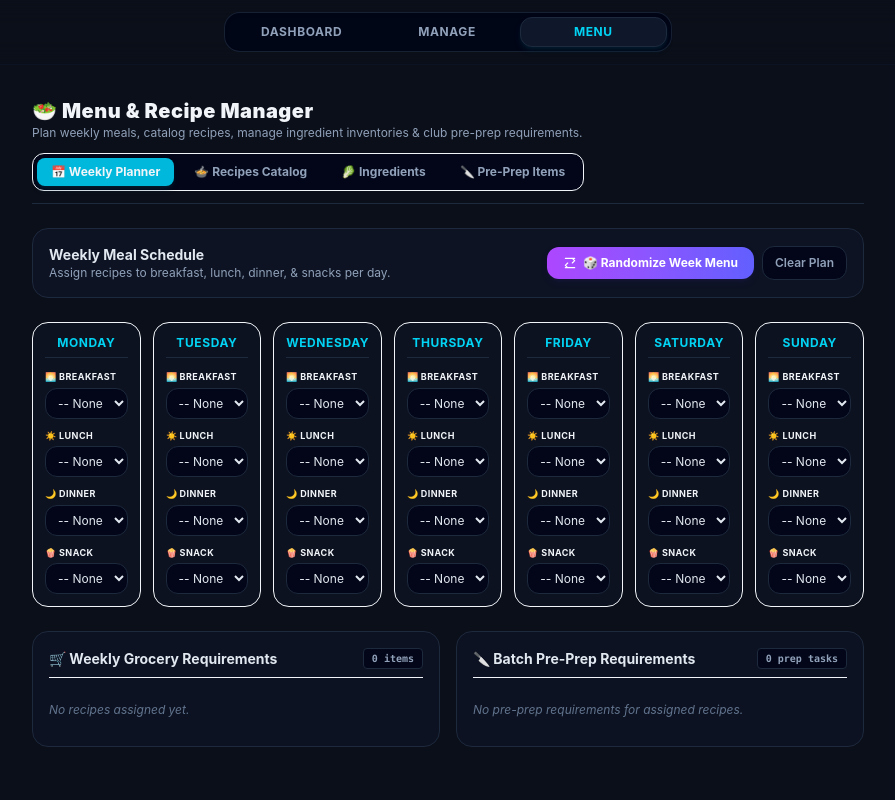
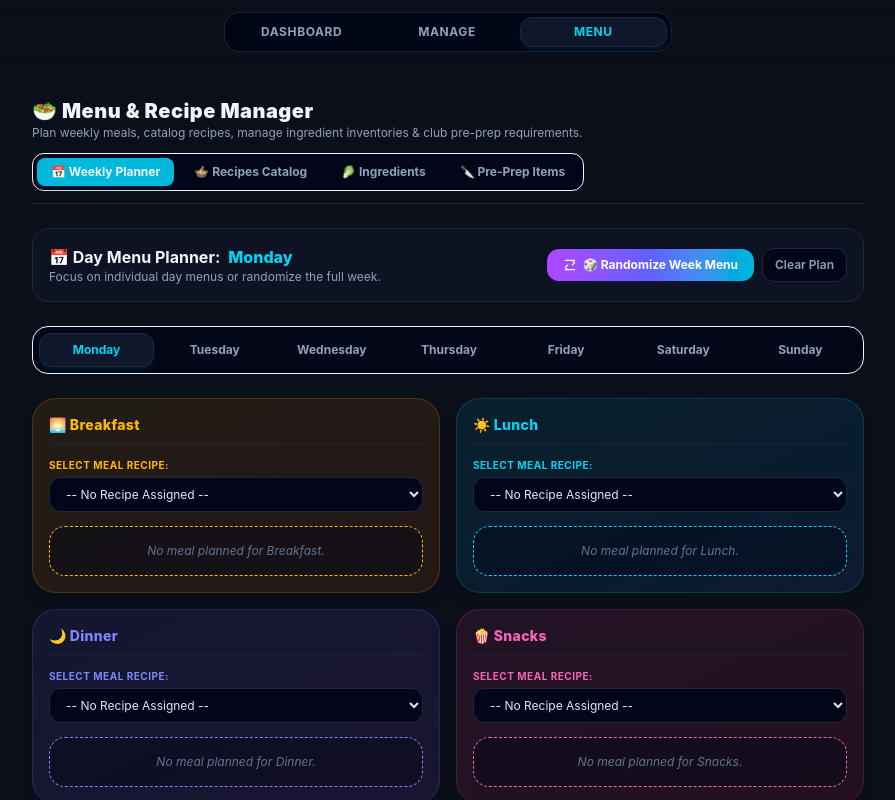
Before and after one commit to projg13/to-live, a React (Vite) app: page / in a window 1280 px wide. Both pictures are taken after a click on the button "MENU". Shown: the top 800 px of the page, without its empty margins (192-1087 px from the left). Built offline with nearby package versions, Linux system fonts and the light colour scheme.

Commit message:
style: redesign Menu planner into focused single-day panel with top day selector tabs

```diff
--- a/src/components/MenuPanel.tsx
+++ b/src/components/MenuPanel.tsx
@@ -87,6 +87,17 @@ export default function MenuPanel() {
 function WeeklyPlannerView() {
   const { weekPlan, recipes, ingredients, prePrepItems, setSlotRecipe, randomizeWeekPlan, clearWeekPlan } =
     useMenuStore()
+  const [selectedDayIndex, setSelectedDayIndex] = useState<number>(0) // Default: Monday (0)
+
+  const DAY_NAMES = ['Monday', 'Tuesday', 'Wednesday', 'Thursday', 'Friday', 'Saturday', 'Sunday']
+  const selectedDayPlan = weekPlan[selectedDayIndex] || {
+    dayIndex: selectedDayIndex,
+    dayName: DAY_NAMES[selectedDayIndex],
+    breakfast: {},
+    lunch: {},
+    dinner: {},
+    snack: {},
+  }
 
   // Calculate aggregated Grocery / Raw Ingredients requirement for the week
   const getAggregatedIngredients = () => {
@@ -133,16 +144,18 @@ function WeeklyPlannerView() {
 
   return (
     <div className="space-y-6 animate-in fade-in duration-200">
-      {/* Control Actions */}
+      {/* Top Header & Actions */}
       <div className="flex flex-wrap items-center justify-between gap-3 bg-slate-900/60 p-4 border border-slate-800 rounded-2xl">
         <div>
-          <h3 className="text-sm font-bold text-slate-200">Weekly Meal Schedule</h3>
-          <p className="text-xs text-slate-400">Assign recipes to breakfast, lunch, dinner, & snacks per day.</p>
+          <h3 className="text-base font-bold text-slate-100 flex items-center gap-2">
+            📅 Day Menu Planner: <span className="text-cyan-400 font-extrabold">{DAY_NAMES[selectedDayIndex]}</span>
+          </h3>
+          <p className="text-xs text-slate-400">Focus on individual day menus or randomize the full week.</p>
         </div>
         <div className="flex items-center gap-2">
           <button
             onClick={() => randomizeWeekPlan()}
-            className="flex items-center gap-1.5 px-4 py-2 rounded-xl text-xs font-bold bg-gradient-to-r from-purple-500 to-indigo-500 hover:from-purple-600 hover:to-indigo-600 text-white shadow-md shadow-indigo-950/40 transition-all active:scale-95 cursor-pointer"
+            className="flex items-center gap-1.5 px-4 py-2 rounded-xl text-xs font-bold bg-gradient-to-r from-purple-500 via-indigo-500 to-cyan-500 hover:from-purple-600 hover:to-cyan-600 text-white shadow-md shadow-indigo-950/40 transition-all active:scale-95 cursor-pointer"
           >
             <ShuffleIcon /> 🎲 Randomize Week Menu
           </button>
@@ -155,56 +168,140 @@ function WeeklyPlannerView() {
         </div>
       </div>
 
-      {/* 7-Day Matrix */}
-      <div className="grid grid-cols-1 md:grid-cols-2 lg:grid-cols-7 gap-3">
-        {Object.values(weekPlan).map((dayPlan) => (
-          <div
-            key={dayPlan.dayIndex}
-            className="bg-slate-900/40 border border-slate-850 p-3 rounded-2xl space-y-3 flex flex-col justify-between"
+      {/* Sleek Day Selector Tab Bar */}
+      <div className="flex items-center justify-between bg-slate-950/80 p-1.5 rounded-2xl border border-slate-850 overflow-x-auto gap-1">
+        {DAY_NAMES.map((dayName, idx) => {
+          const isSelected = selectedDayIndex === idx
+          // Check if day has any assigned recipe
+          const dPlan = weekPlan[idx]
+          const hasAssigned = dPlan && (dPlan.breakfast?.recipeId || dPlan.lunch?.recipeId || dPlan.dinner?.recipeId || dPlan.snack?.recipeId)
+
+          return (
+            <button
+              key={idx}
+              onClick={() => setSelectedDayIndex(idx)}
+              className={`flex-1 min-w-[95px] py-2 px-3 rounded-xl text-xs font-bold transition-all cursor-pointer text-center relative active:scale-95 ${
+                isSelected
+                  ? 'bg-slate-900 text-cyan-400 border border-slate-800 shadow-md shadow-cyan-950/40'
+                  : 'text-slate-400 hover:text-slate-200 hover:bg-slate-900/40'
+              }`}
             >
-            <div className="border-b border-slate-800 pb-1.5">
-              <h4 className="font-bold text-cyan-400 text-xs tracking-wider uppercase text-center">
-                {dayPlan.dayName}
-              </h4>
+              <span>{dayName}</span>
+              {hasAssigned && (
+                <span className="w-1.5 h-1.5 rounded-full bg-cyan-400 absolute top-1.5 right-2" title="Meals Planned" />
+              )}
+            </button>
+          )
+        })}
       </div>
 
-            <div className="space-y-2.5 flex-1">
-              {(['breakfast', 'lunch', 'dinner', 'snack'] as MealGroup[]).map((mealGroup) => {
-                const slot = dayPlan[mealGroup]
-                const groupRecipes = recipes.filter((r) => r.mealGroup === mealGroup)
+      {/* Focused Single-Day Meal Cards Panel */}
+      <div className="grid grid-cols-1 md:grid-cols-2 gap-4">
+        {(
+          [
+            { key: 'breakfast', title: '🌅 Breakfast', color: 'from-amber-500/10 to-orange-500/10 border-amber-500/20 text-amber-400' },
+            { key: 'lunch', title: '☀️ Lunch', color: 'from-cyan-500/10 to-blue-500/10 border-cyan-500/20 text-cyan-400' },
+            { key: 'dinner', title: '🌙 Dinner', color: 'from-indigo-500/10 to-purple-500/10 border-indigo-500/20 text-indigo-400' },
+            { key: 'snack', title: '🍿 Snacks', color: 'from-pink-500/10 to-rose-500/10 border-pink-500/20 text-pink-400' },
+          ] as const
+        ).map((slotInfo) => {
+          const slot = selectedDayPlan[slotInfo.key]
+          const selectedRecipe = recipes.find((r) => r.id === slot?.recipeId)
+          const groupRecipes = recipes.filter((r) => r.mealGroup === slotInfo.key)
 
           return (
-                  <div key={mealGroup} className="space-y-1">
-                    <label className="text-[9px] font-bold uppercase tracking-wider text-slate-450 block">
-                      {mealGroup === 'breakfast' && '🌅 Breakfast'}
-                      {mealGroup === 'lunch' && '☀️ Lunch'}
-                      {mealGroup === 'dinner' && '🌙 Dinner'}
-                      {mealGroup === 'snack' && '🍿 Snack'}
+            <div
+              key={slotInfo.key}
+              className={`bg-gradient-to-br ${slotInfo.color} border p-4 rounded-3xl space-y-3.5 shadow-lg flex flex-col justify-between`}
+            >
+              <div className="flex items-center justify-between border-b border-slate-800/80 pb-2">
+                <h4 className={`text-sm font-extrabold tracking-wide ${slotInfo.color.split(' ').pop()}`}>
+                  {slotInfo.title}
+                </h4>
+                {selectedRecipe?.prepTimeMinutes && (
+                  <span className="text-[10px] font-mono px-2 py-0.5 rounded bg-slate-950/80 border border-slate-800 text-slate-300">
+                    ⏱️ {selectedRecipe.prepTimeMinutes} mins prep
+                  </span>
+                )}
+              </div>
+
+              {/* Recipe Selector */}
+              <div className="space-y-1">
+                <label className="text-[10px] font-bold uppercase tracking-wider text-slate-450 block">
+                  Select Meal Recipe:
                 </label>
-
                 <select
                   value={slot?.recipeId ?? ''}
-                      onChange={(e) => setSlotRecipe(dayPlan.dayIndex, mealGroup, e.target.value || undefined)}
-                      className="text-xs px-2 py-1.5 w-full bg-slate-950 border border-slate-800 rounded-xl text-slate-200 focus:ring-1 focus:ring-cyan-500 focus:outline-none cursor-pointer"
+                  onChange={(e) => setSlotRecipe(selectedDayIndex, slotInfo.key, e.target.value || undefined)}
+                  className="text-xs px-3 py-2 w-full bg-slate-950 border border-slate-800 rounded-xl text-slate-200 focus:ring-2 focus:ring-cyan-500/20 focus:outline-none cursor-pointer"
                 >
-                      <option value="">-- None --</option>
+                  <option value="">-- No Recipe Assigned --</option>
                   {groupRecipes.map((r) => (
                     <option key={r.id} value={r.id}>
                       {r.title}
                     </option>
                   ))}
-                      {groupRecipes.length === 0 && recipes.map((r) => (
+                  {groupRecipes.length === 0 &&
+                    recipes.map((r) => (
                       <option key={r.id} value={r.id}>
                         {r.title} ({r.mealGroup})
                       </option>
                     ))}
                 </select>
               </div>
+
+              {/* Recipe Details Preview */}
+              {selectedRecipe ? (
+                <div className="bg-slate-950/80 border border-slate-850 p-3 rounded-2xl space-y-2 text-xs">
+                  <div className="flex items-center justify-between">
+                    <span className="font-bold text-slate-200">{selectedRecipe.title}</span>
+                    <span className="text-[10px] uppercase font-bold text-cyan-400 bg-cyan-955/50 border border-cyan-900/30 px-2 py-0.5 rounded">
+                      {selectedRecipe.mealGroup}
+                    </span>
+                  </div>
+
+                  {/* Raw Ingredients breakdown */}
+                  {selectedRecipe.ingredients.length > 0 && (
+                    <div className="pt-1.5 border-t border-slate-850/80">
+                      <span className="text-[10px] font-bold uppercase text-slate-450 block mb-1">Raw Groceries Needed:</span>
+                      <div className="flex flex-wrap gap-1">
+                        {selectedRecipe.ingredients.map((ingRef, idx) => {
+                          const ing = ingredients.find((i) => i.id === ingRef.ingredientId)
+                          return (
+                            <span key={idx} className="text-[10px] font-mono px-2 py-0.5 rounded bg-slate-900 border border-slate-800 text-slate-300">
+                              {ing?.name ?? 'Item'}: {ingRef.quantity} {ing?.unit ?? ''}
+                            </span>
                           )
                         })}
                       </div>
                     </div>
-        ))}
+                  )}
+
+                  {/* Pre-Prep breakdown */}
+                  {selectedRecipe.prePrepItems && selectedRecipe.prePrepItems.length > 0 && (
+                    <div className="pt-1.5 border-t border-slate-850/80">
+                      <span className="text-[10px] font-bold uppercase text-purple-400 block mb-1">Batch Pre-Prep:</span>
+                      <div className="flex flex-wrap gap-1">
+                        {selectedRecipe.prePrepItems.map((ppRef, idx) => {
+                          const pp = prePrepItems.find((p) => p.id === ppRef.prePrepId)
+                          return (
+                            <span key={idx} className="text-[10px] font-mono px-2 py-0.5 rounded bg-purple-955/40 border border-purple-900/30 text-purple-300">
+                              🔪 {pp?.name ?? 'Prep'}: {ppRef.quantity} {pp?.unit ?? ''}
+                            </span>
+                          )
+                        })}
+                      </div>
+                    </div>
+                  )}
+                </div>
+              ) : (
+                <div className="bg-slate-950/40 border border-dashed border-slate-850 p-4 rounded-2xl text-center">
+                  <p className="text-xs text-slate-500 italic">No meal planned for {slotInfo.title.split(' ')[1]}.</p>
+                </div>
+              )}
+            </div>
+          )
+        })}
       </div>
 
       {/* DUAL AGGREGATORS: Grocery Requirements & Pre-Prep Batch Requirements */}
```
Lines whose indentation alone changed are shown as unchanged.
